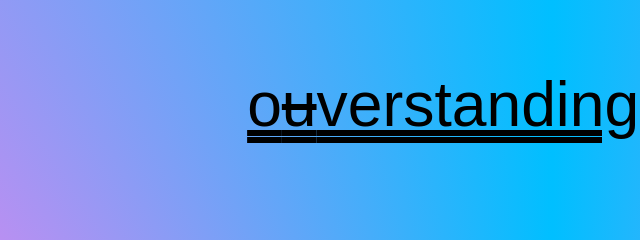
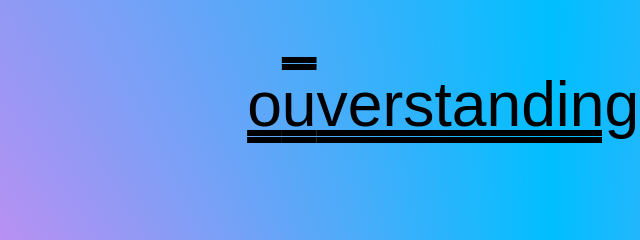
Before and after one commit to webmural/79, a plain HTML site: page index.html in a window 1280 px wide. Shown: the part 296-536 px from the top of the page, 88-728 px from the left. Drawn offline with Linux system fonts and the light colour scheme.

Commit message:
#2 owerslime

```diff
--- a/index.html
+++ b/index.html
@@ -11,7 +11,7 @@
 
 <link rel="stylesheet" href="spice.css" media=(color)>
 <link rel="stylesheet" href="space.css" media="all">
-
+<link rel="help" href="https://numb.page">
 
 <article>
   <h1 class="gel" id="79">
--- a/space.css
+++ b/space.css
@@ -26,6 +26,10 @@ article {
   flex-flow: column;
 }
 
+s {
+  text-decoration: double overline;
+}
+
 h1 {
   font-family: fantasy;
   font-size: 2em;
```
